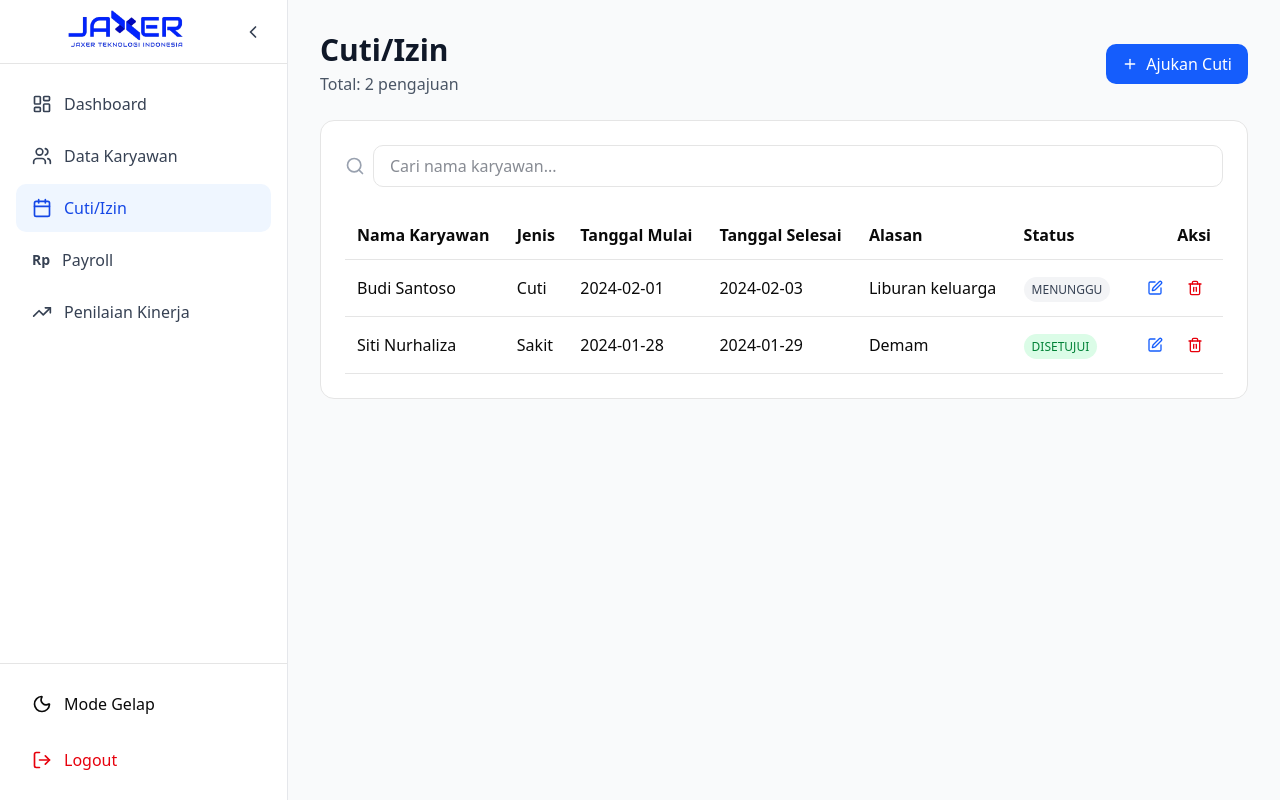
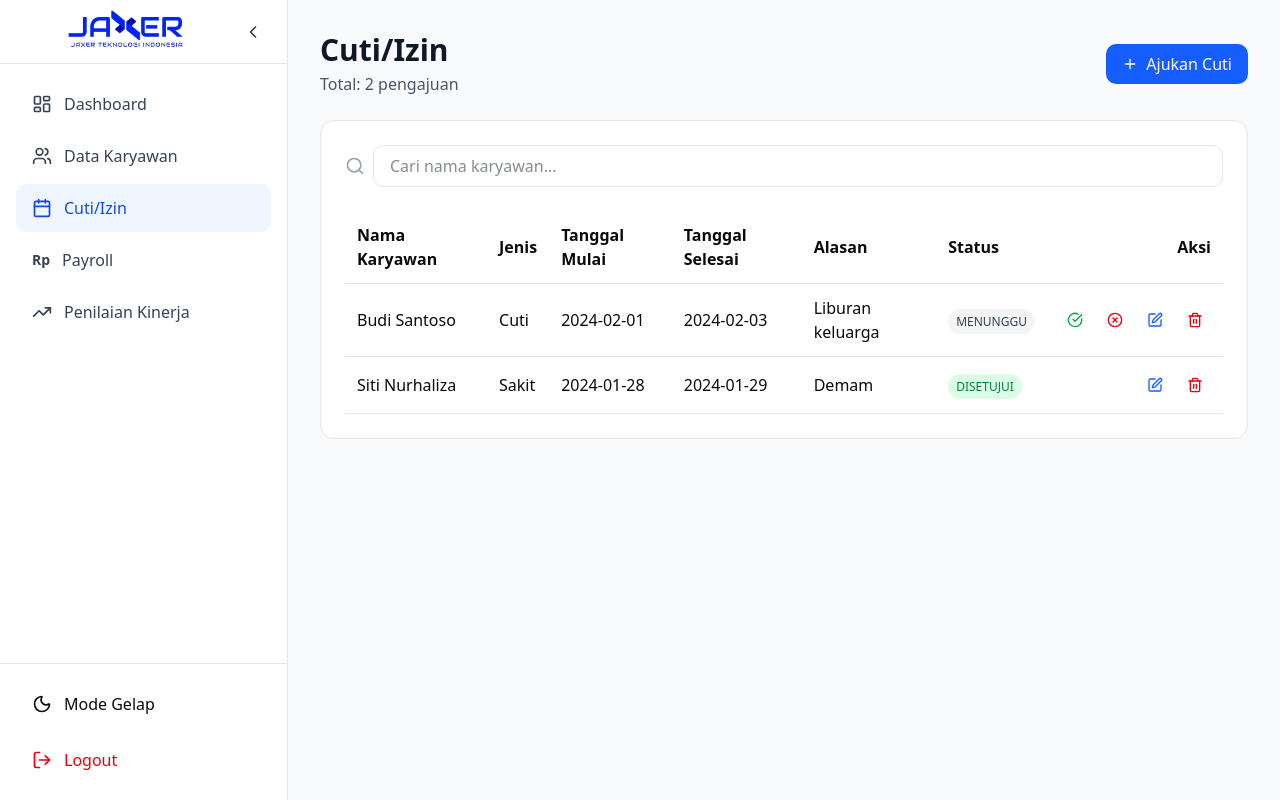
Before and after one commit to jaxerindonesia/Hr-Management-Next, a Next.js app: page /leaves in a window 1280 px wide. Built offline with nearby package versions, Linux system fonts and the light colour scheme.

Commit message:
[FM] Modify action approvel cuti

```diff
--- a/app/(dashboard)/leaves/page.tsx
+++ b/app/(dashboard)/leaves/page.tsx
@@ -252,15 +252,35 @@ export default function LeavesPage() {
                     </td>
                     <td className="p-3 text-right">
                       <div className="flex justify-end gap-2">
+                        {emp.status === "pending" && (
+                          <>
+                            <button
+                              onClick={() => handleApprove(emp.id)}
+                              className="p-2 text-green-600 hover:bg-green-50 rounded-lg"
+                              title="Setujui"
+                            >
+                              <CheckCircle className="w-4 h-4" />
+                            </button>
+                            <button
+                              onClick={() => handleReject(emp.id)}
+                              className="p-2 text-red-600 hover:bg-red-50 rounded-lg"
+                              title="Tolak"
+                            >
+                              <XCircle className="w-4 h-4" />
+                            </button>
+                          </>
+                        )}
                         <button
                           onClick={() => handleOpenModal()}
                           className="p-2 text-blue-600 hover:bg-blue-50 rounded-lg"
+                          title="Edit"
                         >
                           <Edit className="w-4 h-4" />
                         </button>
                         <button
                           onClick={() => handleDelete(emp.id)}
                           className="p-2 text-red-600 hover:bg-red-50 rounded-lg"
+                          title="Hapus"
                         >
                           <Trash2 className="w-4 h-4" />
                         </button>
```
